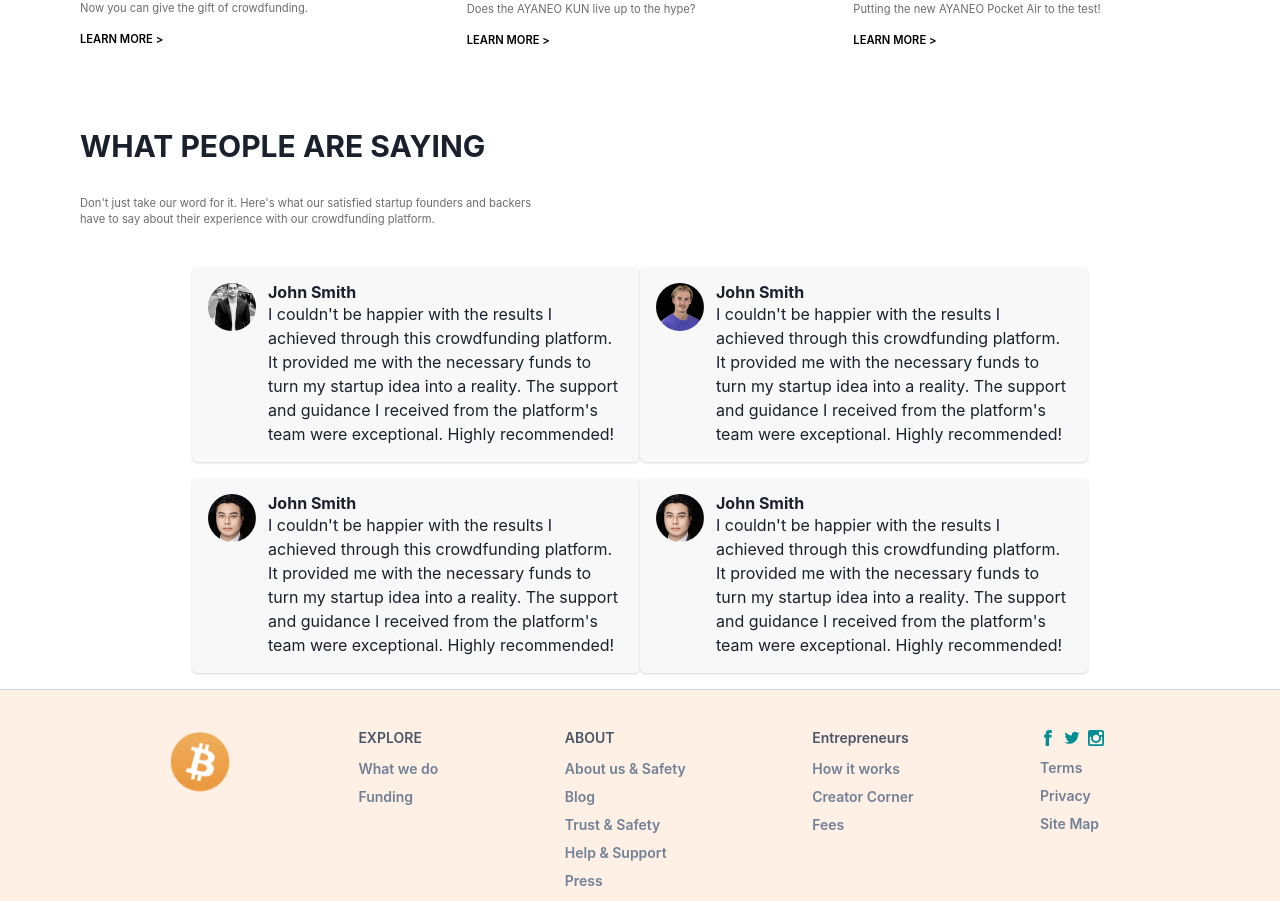
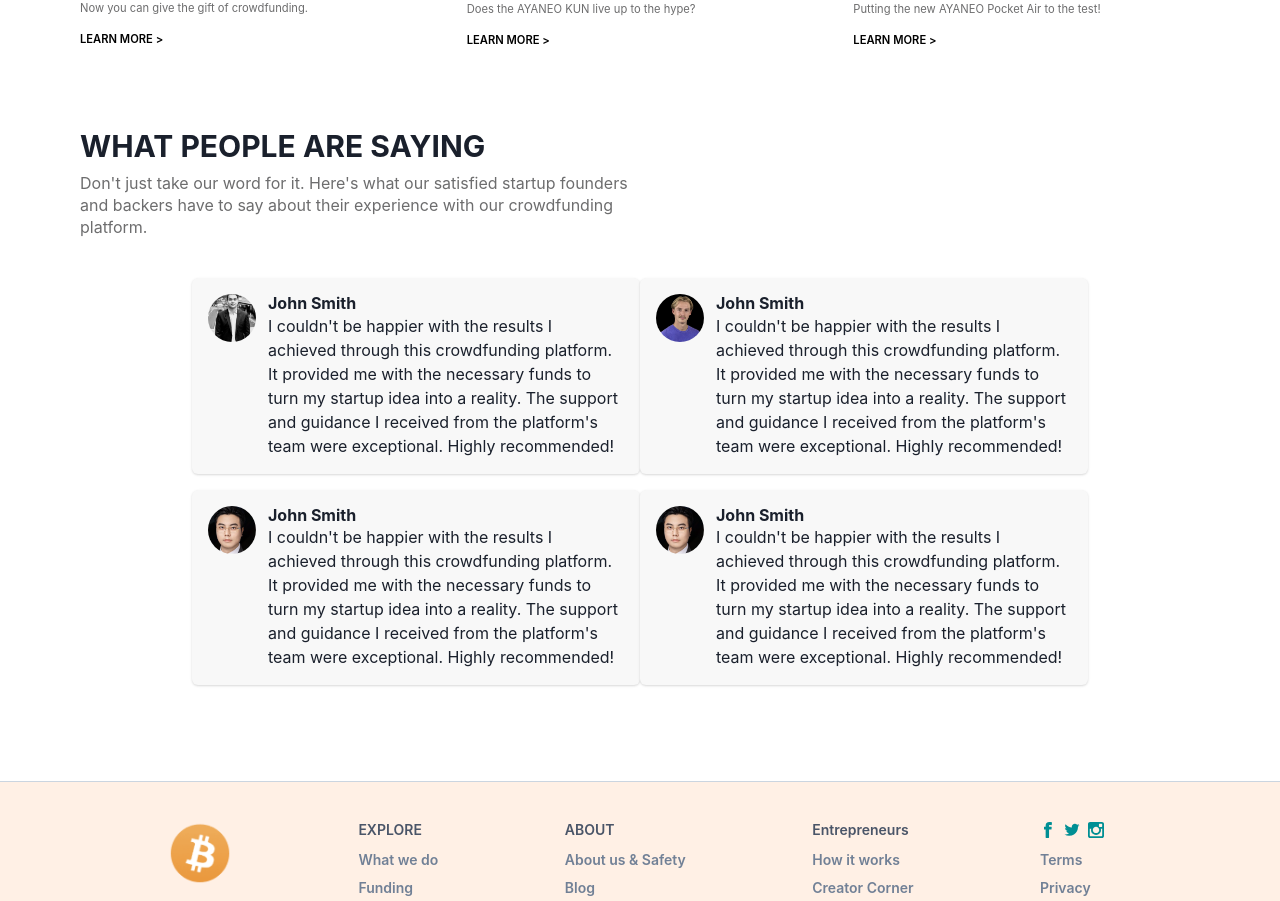
Before and after one commit to hanna-khan/InventOnBTC, a React (Vite) app: page / in a window 1280 px wide. Shown: the part 4237-5138 px from the top of the page. Built offline with nearby package versions, Linux system fonts and the light colour scheme.

Commit message:
feedback done

```diff
--- a/src/pages/home/Feedback.jsx
+++ b/src/pages/home/Feedback.jsx
@@ -17,23 +17,23 @@ import { data } from "../../utils/FeedbackData";
 
 const Feedback = () => {
   return (
-    <Container maxW={"90vw"} mt={20}>
+    <Container maxW={"90vw"} mt={20} mb={20}>
       <Heading
         as="h3"
         size="lg"
         fontWeight="bold"
         textAlign="left"
-        mb={8}
+        mb={2}
         textTransform={"uppercase"}
       >
         What People Are Saying
       </Heading>
       <Text
-        fontSize="0.7rem"
+        fontSize="1rem"
         textAlign="left"
         lineHeight="1.375"
         fontWeight="400"
-        maxW={{ base: "100%", md: "470px" }}
+        maxW={{ base: "100%", md: "570px" }}
         mb={10}
         color={useColorModeValue("#6d6d6e", "gray.400")}
       >
@@ -41,7 +41,7 @@ const Feedback = () => {
         founders and backers have to say about their experience with our
         crowdfunding platform.
       </Text>
-      <Flex justifyContent="center" alignItems={'center'} flexWrap="wrap">
+      <Flex justifyContent="center" alignItems={"center"} flexWrap="wrap">
         {data.map((item, index) => (
           <Box key={index} flexBasis="40%" mb={4}>
             <Card maxW="md" bg="#f8f8f8" rounded="md">
```
